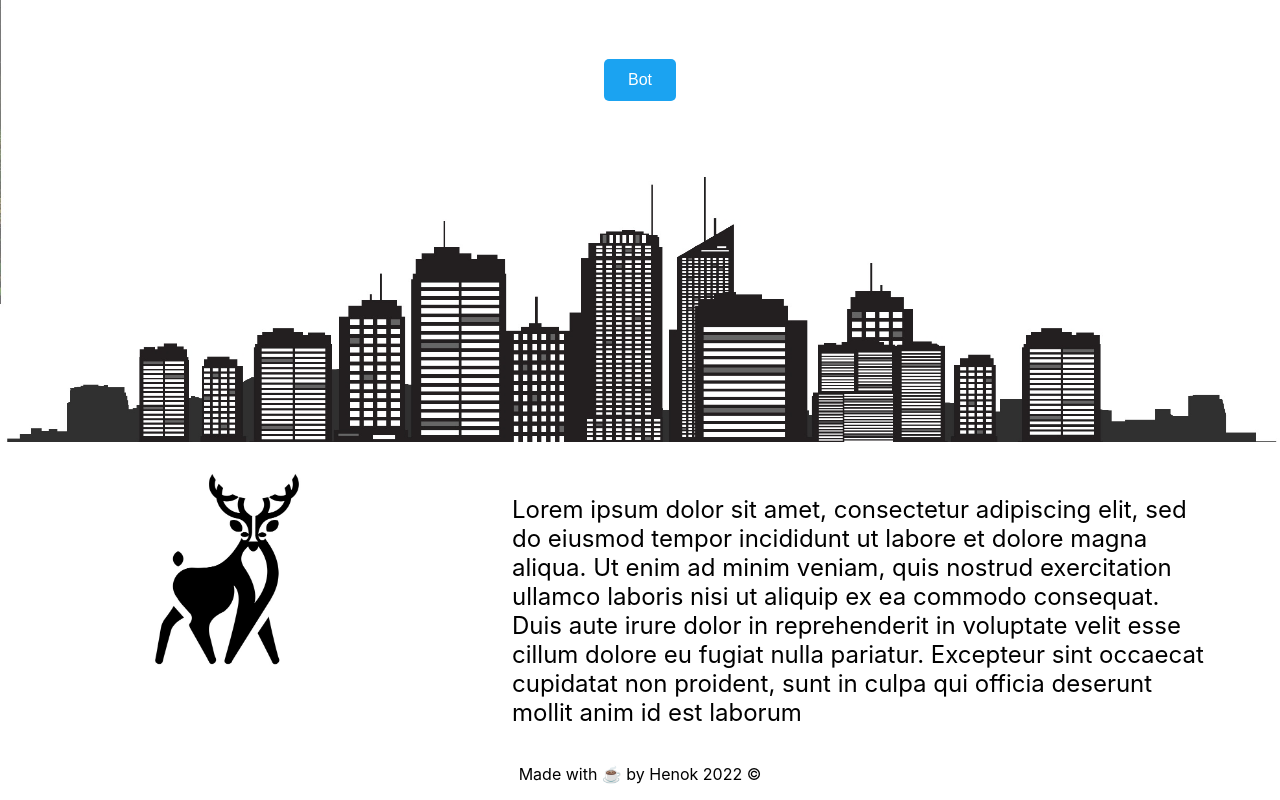
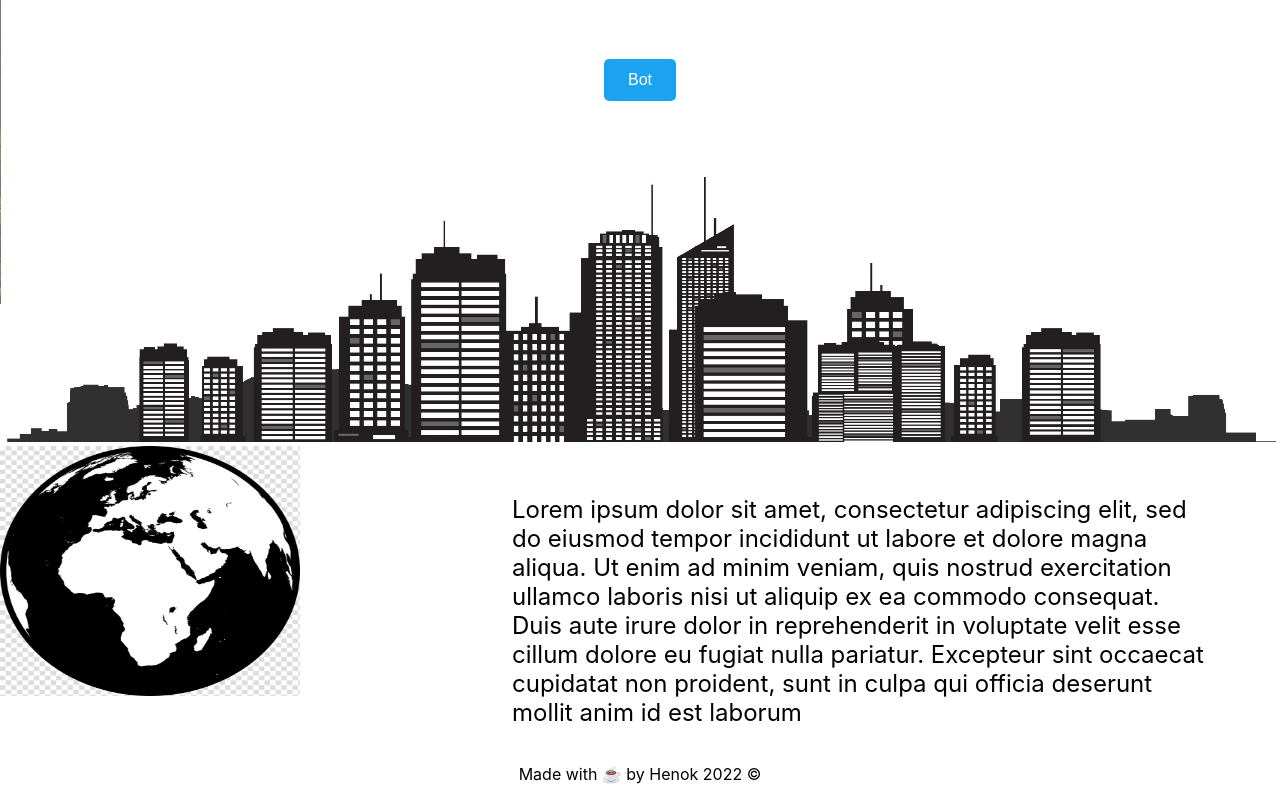
Before and after one commit to HenokB/Wonder, a Next.js app: page / in a window 1280 px wide. Shown: the part 303-1103 px from the top of the page. Built offline with nearby package versions, Linux system fonts and the light colour scheme.

Commit message:
📷add some images

```diff
--- a/components/Animals.js
+++ b/components/Animals.js
@@ -1,6 +1,6 @@
 import styles from '../styles/Home.module.css'
 import Image from 'next/image'
-import animal from '../public/animal.jpg'
+import globe from '../public/globe.jpg'
 
 
 export function Animals(){
@@ -16,9 +16,9 @@ export function Animals(){
             pariatur. Excepteur sint occaecat cupidatat non proident,
             sunt in culpa qui officia deserunt mollit anim id est laborum            </p>
             <Image
-                src={animal}
+                src={globe}
                 alt="a picture of animals"
-                width={450}
+                width={300}
                 height={250}
 
             />
```
Also changed, not shown: public/globe.jpg (added).
